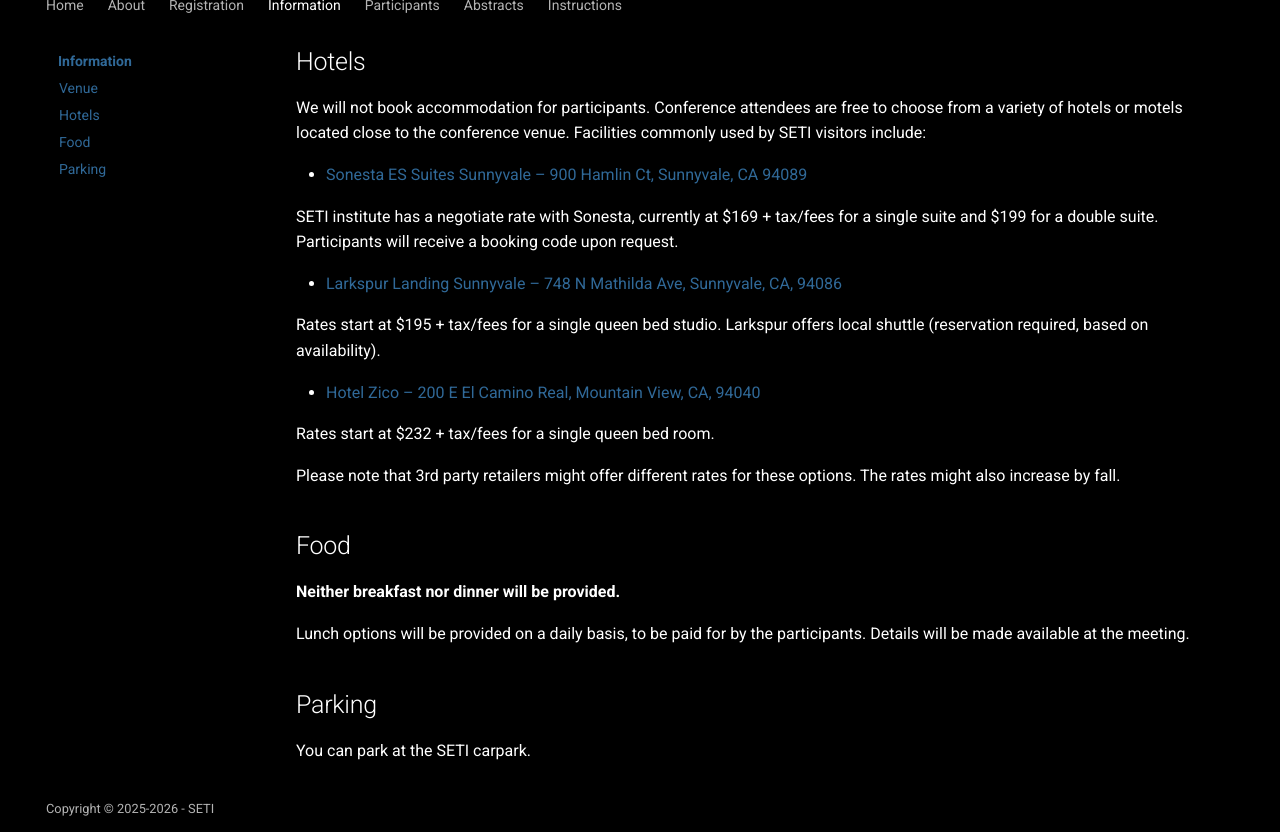
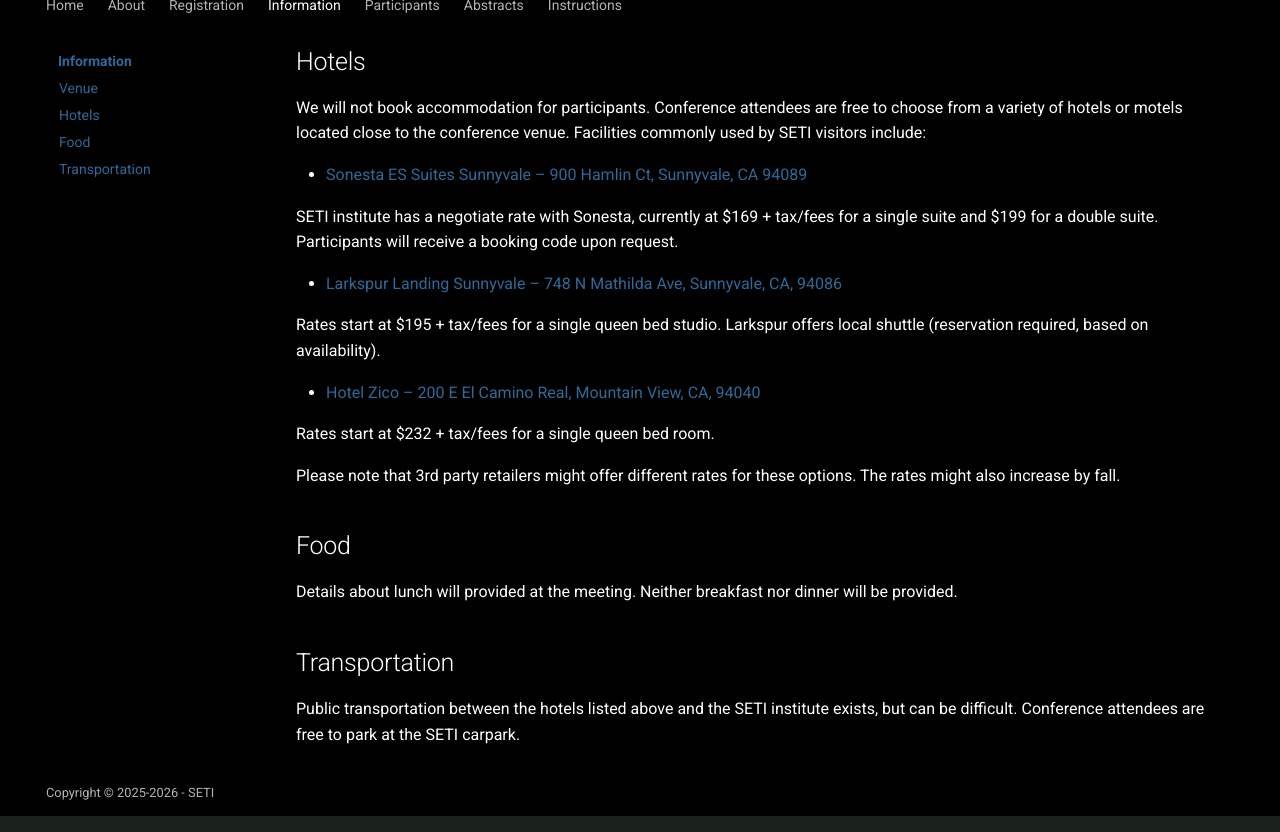
Before and after one commit to LM-SAL/iris_muse_team_meeting, an MkDocs documentation site: the page built from docs/useful_info.md, in a window 1280 px wide and 900 px high, scrolled down 1185 px, cut to the strip 68-900 px from the top of the window. Built offline with MkDocs 1.6.1 and Material for MkDocs 9.7.7, drawn with Linux system fonts in a browser that asks for light colours.

Commit message:
Updated useful info (#26)

```diff
--- a/docs/useful_info.md
+++ b/docs/useful_info.md
@@ -30,10 +30,8 @@
 
 ## Food
 
-**Neither breakfast nor dinner will be provided.**
+Details about lunch will provided at the meeting. Neither breakfast nor dinner will be provided.
 
-Lunch options will be provided on a daily basis, to be paid for by the participants. Details will be made available at the meeting.
+## Transportation
 
-## Parking
-
-You can park at the SETI carpark.
+Public transportation between the hotels listed above and the SETI institute exists, but can be difficult. Conference attendees are free to park at the SETI carpark.
```
